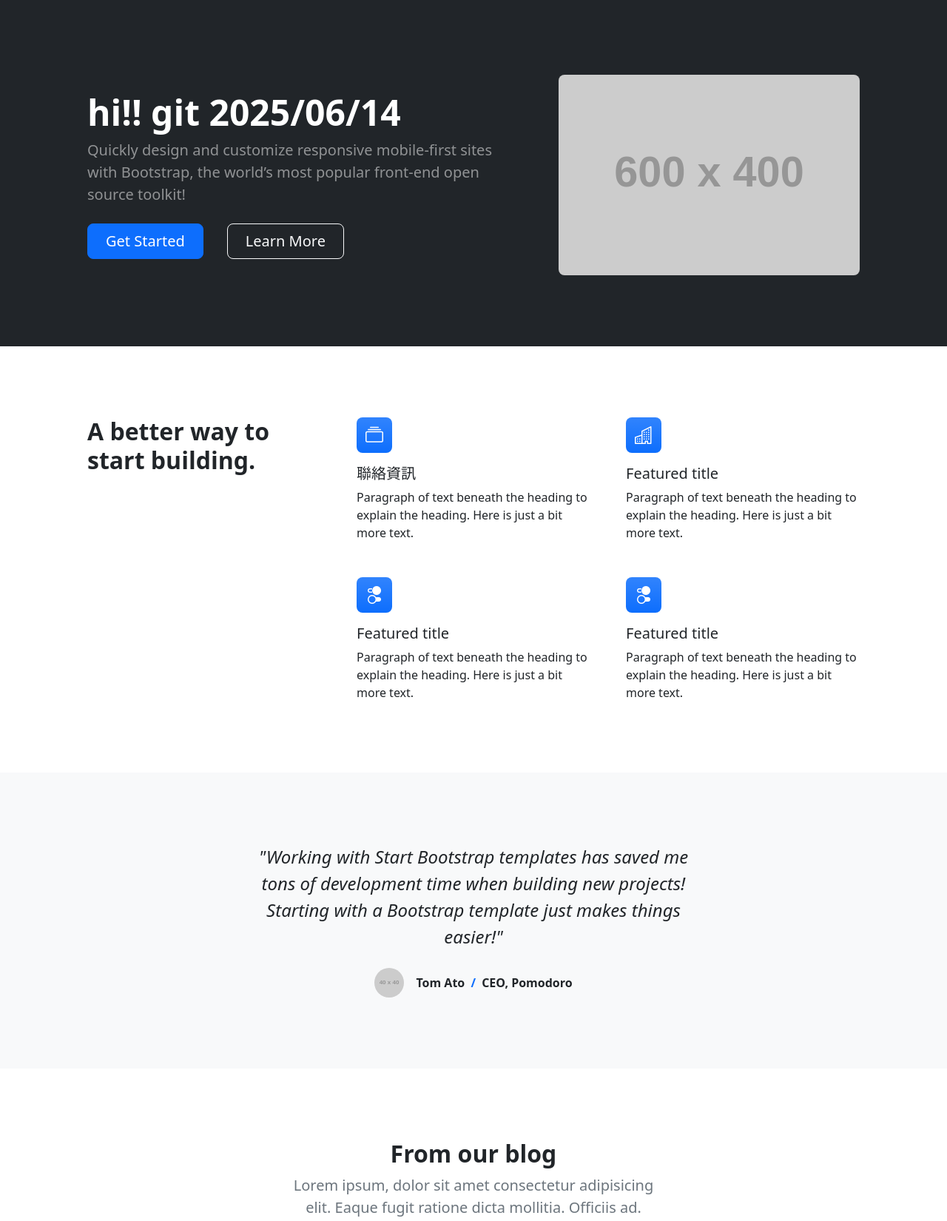
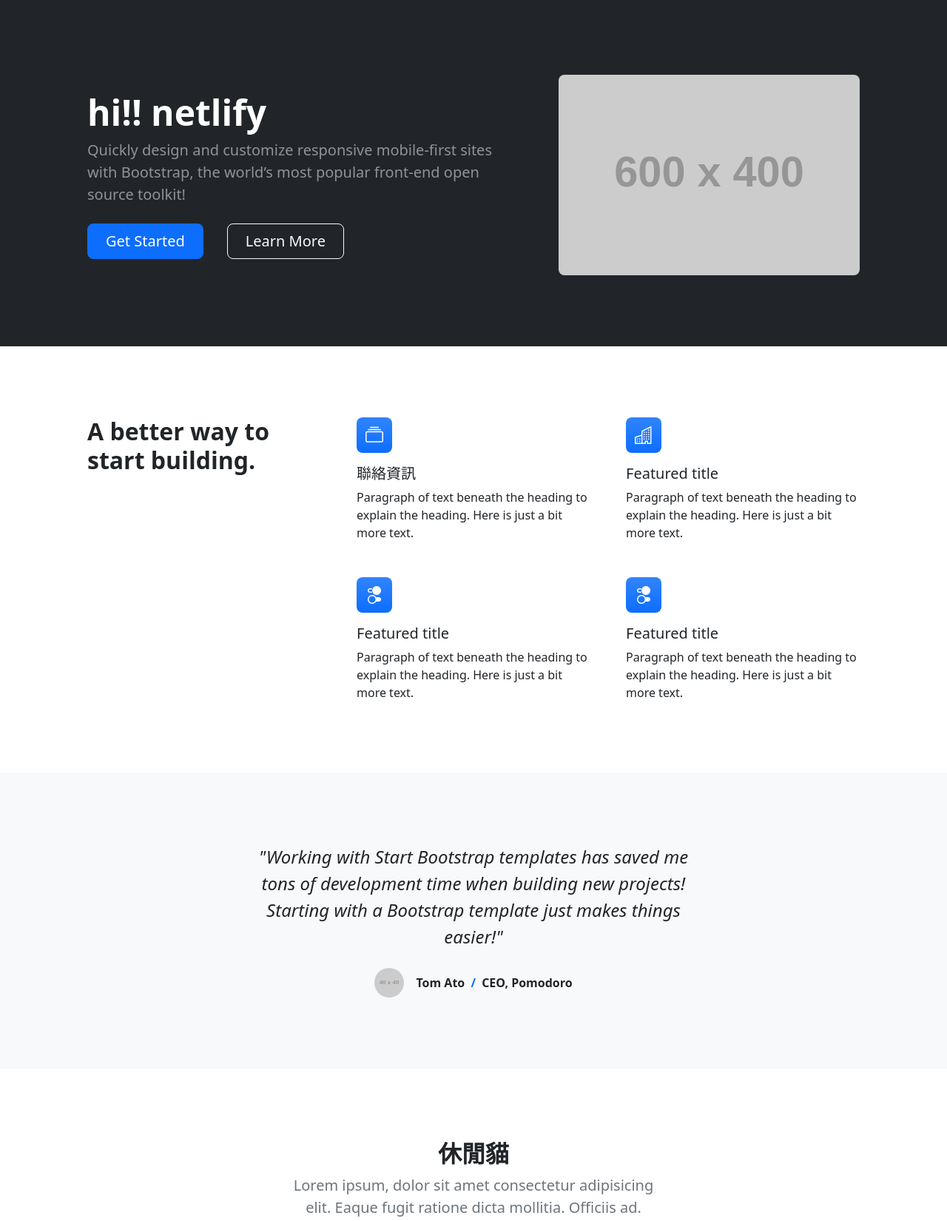
Before and after one commit to sakana022/mysystem, a plain HTML site: page index.html in a window 1280 px wide. Shown: the part 51-1701 px from the top of the page at 74% size. Drawn offline with nearby package versions, Linux system fonts and the light colour scheme; placeholder pictures from the web are drawn by us.

Commit message:
updata cat

```diff
--- a/index.html
+++ b/index.html
@@ -51,7 +51,7 @@
                     <div class="row gx-5 align-items-center justify-content-center">
                         <div class="col-lg-8 col-xl-7 col-xxl-6">
                             <div class="my-5 text-center text-xl-start">
-                                <h1 class="display-5 fw-bolder text-white mb-2">hi!! git 2025/06/14 </h1>
+                                <h1 class="display-5 fw-bolder text-white mb-2">hi!! netlify </h1>
                                 <p class="lead fw-normal text-white-50 mb-4">Quickly design and customize responsive mobile-first sites with Bootstrap, the world’s most popular front-end open source toolkit!</p>
                                 <div class="d-grid gap-3 d-sm-flex justify-content-sm-center justify-content-xl-start">
                                     <a class="btn btn-primary btn-lg px-4 me-sm-3" href="#features">Get Started</a>
@@ -121,7 +121,7 @@
                     <div class="row gx-5 justify-content-center">
                         <div class="col-lg-8 col-xl-6">
                             <div class="text-center">
-                                <h2 class="fw-bolder">From our blog</h2>
+                                <h2 class="fw-bolder">休閒貓</h2>
                                 <p class="lead fw-normal text-muted mb-5">Lorem ipsum, dolor sit amet consectetur adipisicing elit. Eaque fugit ratione dicta mollitia. Officiis ad.</p>
                             </div>
                         </div>
```
